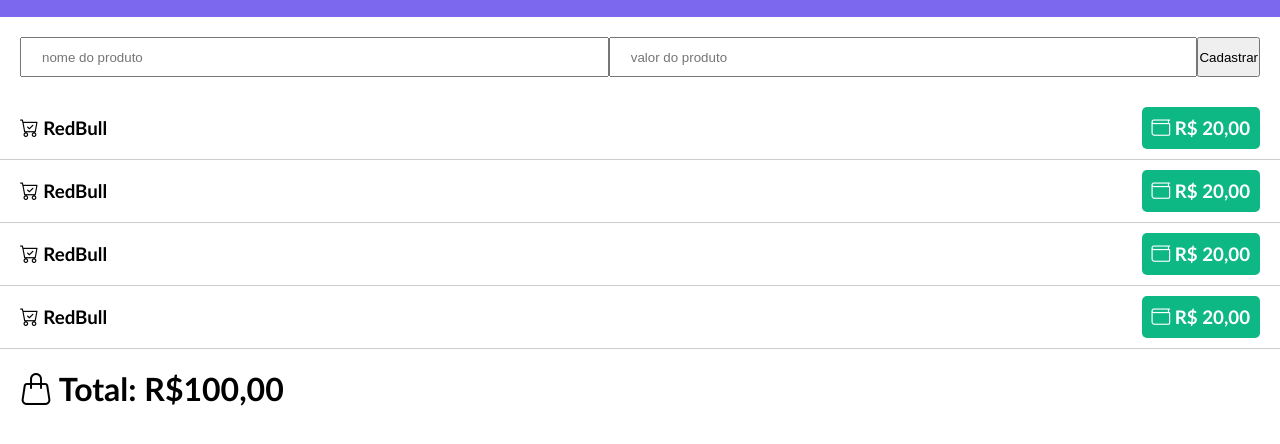
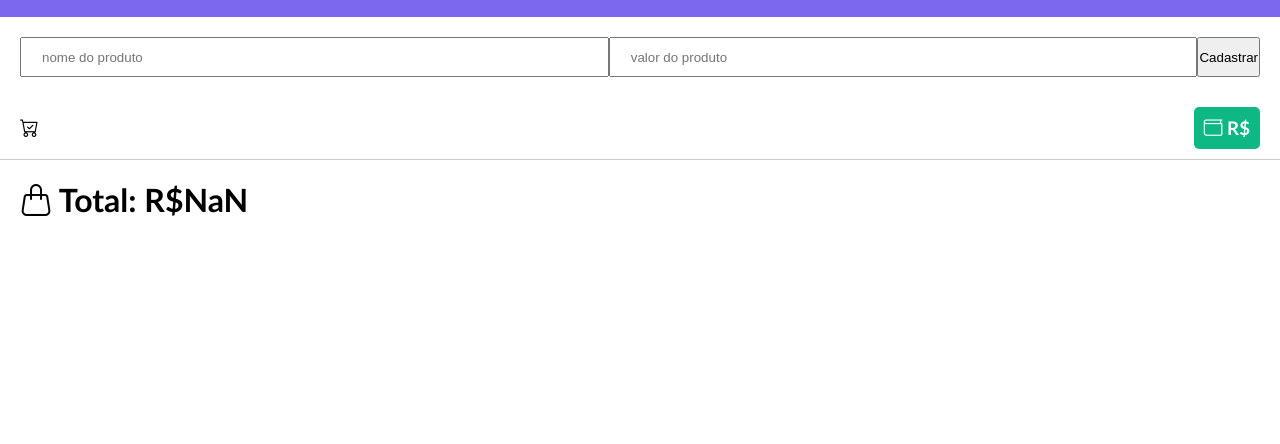
Before and after one commit to gaboliveiradev/AppListaSupermercado, a plain HTML site: page page/index.html in a window 1280 px wide. Both pictures are taken after a click on the input "Cadastrar". Shown: the part 52-496 px from the top of the page. Drawn offline with nearby package versions, Linux system fonts and the light colour scheme.

Commit message:
finalização do exercicio LISTA

```diff
--- a/page/index.html
+++ b/page/index.html
@@ -25,27 +25,12 @@
         <input type="submit" name="btn_cadastrar" value="Cadastrar">
     </div>
 
-    <div class="lista produtos">
-        <div class="lista-produto-single">
-            <h3><i class="bi bi-cart-check"></i> RedBull</h3>
-            <h3 class="price-produto"><span><i class="bi bi-wallet"></i> R$ 20,00</span></h3>
-        </div>
-        <div class="lista-produto-single">
-            <h3><i class="bi bi-cart-check"></i> RedBull</h3>
-            <h3 class="price-produto"><span><i class="bi bi-wallet"></i> R$ 20,00</span></h3>
-        </div>
-        <div class="lista-produto-single">
-            <h3><i class="bi bi-cart-check"></i> RedBull</h3>
-            <h3 class="price-produto"><span><i class="bi bi-wallet"></i> R$ 20,00</span></h3>
-        </div>
-        <div class="lista-produto-single">
-            <h3><i class="bi bi-cart-check"></i> RedBull</h3>
-            <h3 class="price-produto"><span><i class="bi bi-wallet"></i> R$ 20,00</span></h3>
-        </div>
+    <div class="lista-produtos">
+
     </div>
 
     <div class="soma-produto">
-        <h1><i class="bi bi-handbag"></i> Total: R$100,00</h1>
+        <h1><i class="bi bi-handbag"></i> Total: R$</h1>
     </div>
 
     <script src="./../src/script.js"></script>
--- a/src/script.js
+++ b/src/script.js
@@ -2,13 +2,36 @@
 var btn = document.querySelector('input[type=submit]');
 
 btn.addEventListener('click', ()=>{
-    var nome_produto = document.querySelector('input[name=nome_produto]').value;
-    var valor_produto = document.querySelector('input[name=valor_produto').value;
+    var nome_produto = document.querySelector('input[name=nome_produto]');
+    var valor_produto = document.querySelector('input[name=valor_produto');
 
     items.push({
-        nome: nome_produto,
-        valor: valor_produto
+        nome: nome_produto.value,
+        valor: valor_produto.value
     });
 
+    let lista_produtos = document.querySelector('.lista-produtos');
+    lista_produtos.innerHTML = "";
 
+    let soma = 0;
+
+    items.map(function(val) {
+        soma += parseFloat(val.valor);
+        lista_produtos.innerHTML += `
+        <div class="lista-produto-single">
+            <h3><i class="bi bi-cart-check"></i> ${val.nome}</h3>
+            <h3 class="price-produto"><span><i class="bi bi-wallet"></i> R$ ${val.valor}</span></h3>
+        </div>
+        `;
+    })
+
+    let soma_produtos = document.querySelector('.soma-produto h1');
+    soma_produtos.innerHTML = `<i class="bi bi-handbag"></i> Total: R$${soma.toFixed(2)}`;
+
+    limparCampos(nome_produto, valor_produto);
 });
+
+function limparCampos(nome_produto, valor_produto) {
+    nome_produto.value = "";
+    valor_produto.value = "";
+}
```
